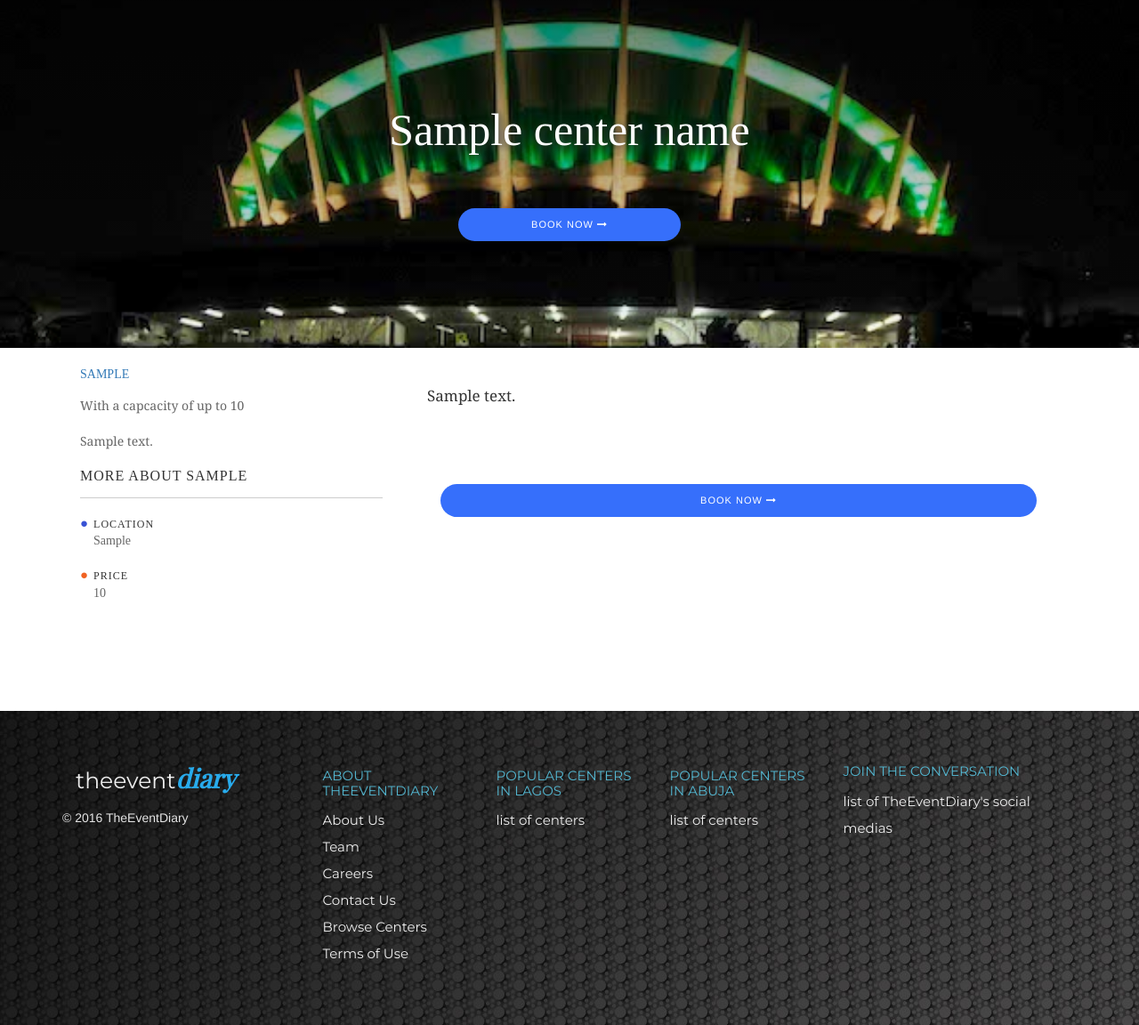
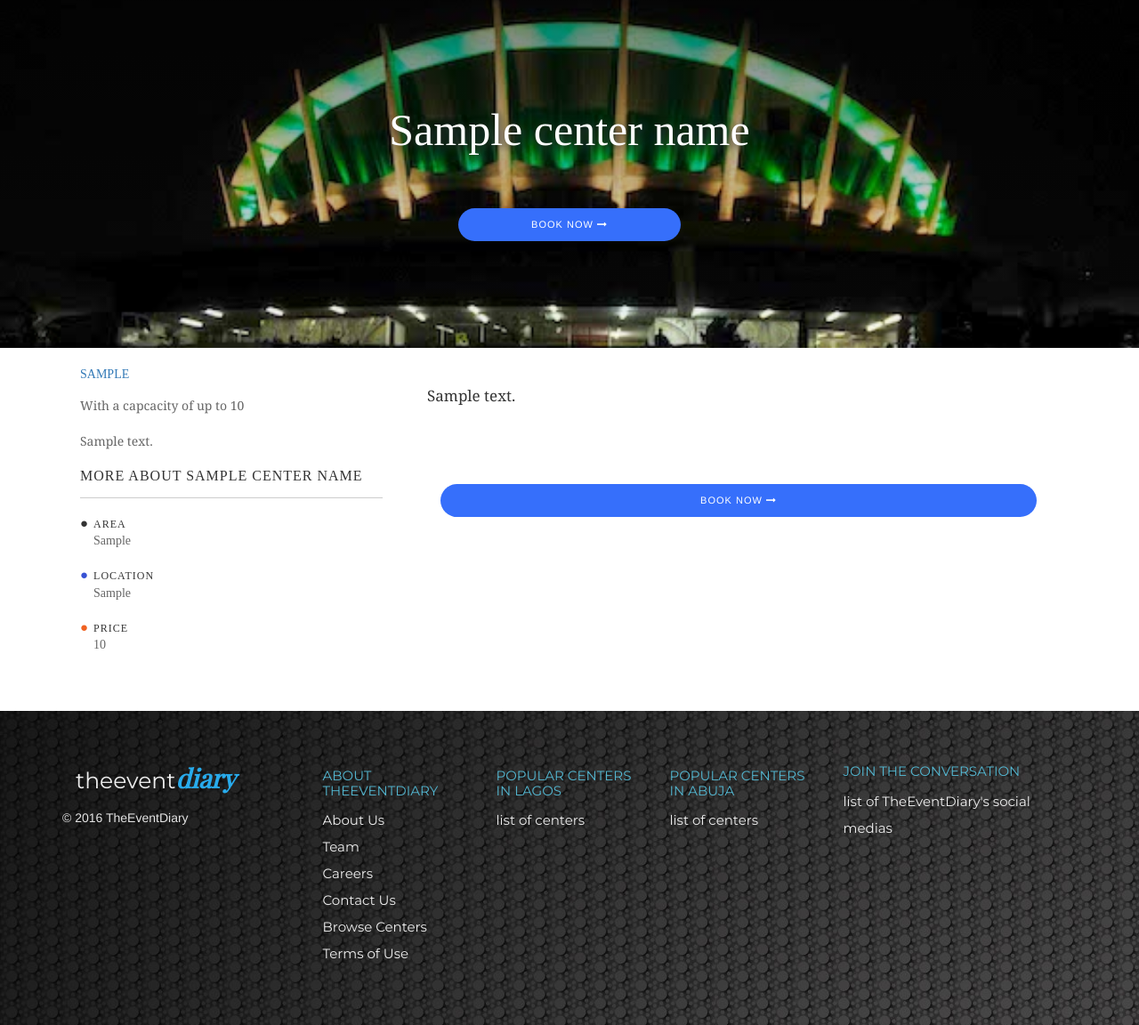
Before and after one commit to gbolly/EventDiary, a Django app: template web/centers/templates/center_detail.html in a window 1280 px wide. Shown: the part 73-1225 px from the top of the page at 89% size. Run offline with Django 3.2, Linux system fonts and the light colour scheme; a user stored in the database is signed in; tables that the repository leaves empty hold one stand-in row (values such as "Sample post"); the template is opened without the code that fills it: most values are stand-ins (such as "Sample title", 1, 10 or a date in 2020); parts of the project's set-up code (start-up, migrations or seed data) failed here and were passed over; some libraries are stand-ins or nearby versions.

Commit message:
Use center name

```diff
--- a/web/centers/templates/center_detail.html
+++ b/web/centers/templates/center_detail.html
@@ -24,9 +24,13 @@
                                 <a class="side-header" href="#">{{center_owner}}</a>
                                 <p>With a capcacity of up to {{center_capacity}}</p>
                                 <p>{{ center_address }}</p>
-                                <h3>More about {{center_owner}}</h3>
+                                <h3>More about {{center_name}}</h3>
                                 <div class="other-data">
                                     <div class="data-block">
+                                        <div class="data-col">
+                                            <h4 class="area">Area</h4>
+                                            <div>{{ center_area }}</div>
+                                        </div>
                                         <div class="data-col">
                                             <h4 class="location">Location</h4>
                                             <div>{{ center_location }}</div>
```
